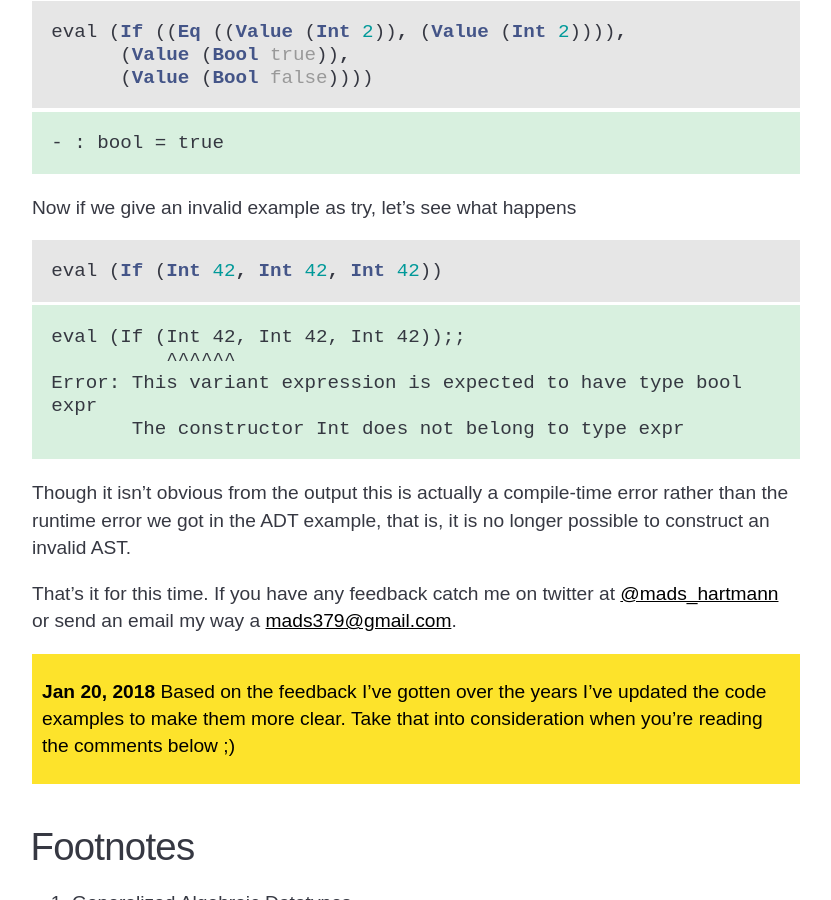
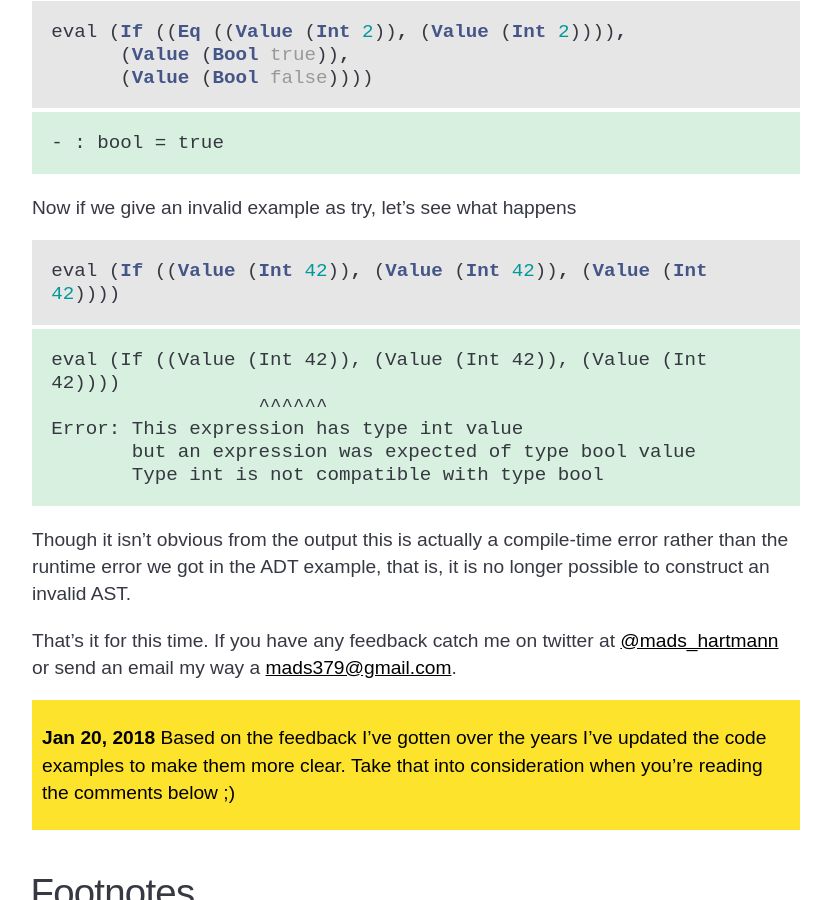
Before and after one commit to mads-hartmann/blog.mads-hartmann.com, a Jekyll site: the page built from _posts/2014-12-05-gadt-ocaml.md, in a window 1280 px wide and 900 px high, scrolled down 6107 px. Shown: the whole window, without its empty margins (224-1055 px from the left). Built offline with Jekyll 4.4.1, drawn with Linux system fonts in a browser that asks for light colours; some web fonts are replaced; comment, search, counter and statistics services are not loaded.

Commit message:
Woops. Fix example I broke in previous commit

````diff
--- a/_posts/2014-12-05-gadt-ocaml.md
+++ b/_posts/2014-12-05-gadt-ocaml.md
@@ -269,13 +269,14 @@ eval (If ((Eq ((Value (Int 2)), (Value (Int 2)))),
 Now if we give an invalid example as try, let's see what happens
 
 ```ocaml
-eval (If (Int 42, Int 42, Int 42))
+eval (If ((Value (Int 42)), (Value (Int 42)), (Value (Int 42))))
 ```
 ```
-eval (If (Int 42, Int 42, Int 42));;
-          ^^^^^^
-Error: This variant expression is expected to have type bool expr
-       The constructor Int does not belong to type expr
+eval (If ((Value (Int 42)), (Value (Int 42)), (Value (Int 42))))
+                  ^^^^^^
+Error: This expression has type int value
+       but an expression was expected of type bool value
+       Type int is not compatible with type bool
 ```
 
 Though it isn't obvious from the output this is actually a compile-time
````
